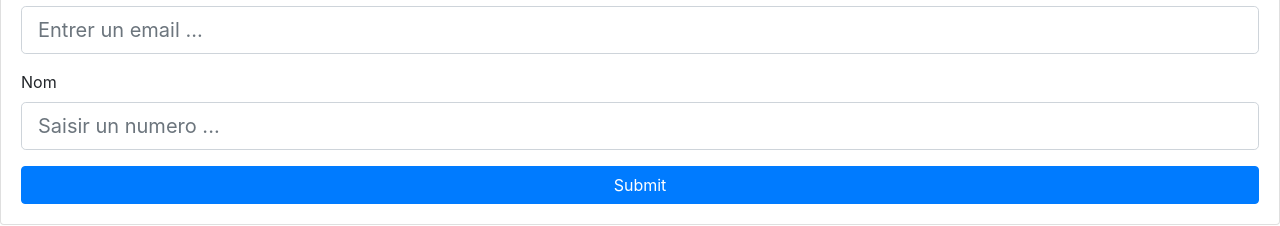
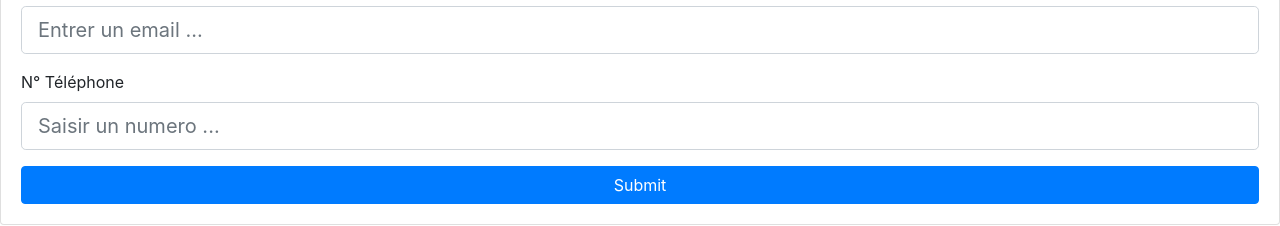
Before and after one commit to FajyNyq/appcontacts, a React (Create React App) app: page /AjouteContact in a window 1280 px wide. Shown: the part 248-474 px from the top of the page. Built offline with nearby package versions, Linux system fonts and the light colour scheme.

Commit message:
update func addcontact

```diff
--- a/package.json
+++ b/package.json
@@ -2,11 +2,13 @@
   "name": "appcontacts",
   "version": "0.1.0",
   "private": true,
+  "homepage": "https://FajyNyq.github.io/appcontacts",
   "dependencies": {
     "@testing-library/jest-dom": "^4.2.4",
     "@testing-library/react": "^9.3.2",
     "@testing-library/user-event": "^7.1.2",
     "bootstrap": "^4.5.0",
+    "gh-pages": "^3.0.0",
     "react": "^16.13.1",
     "react-dom": "^16.13.1",
     "react-redux": "^7.2.0",
@@ -15,6 +17,7 @@
     "redux": "^4.0.5"
   },
   "scripts": {
+    "deploy":"npm run build&&gh-pages -d build",
     "start": "react-scripts start",
     "build": "react-scripts build",
     "test": "react-scripts test",
--- a/src/components/contact/AddContact.js
+++ b/src/components/contact/AddContact.js
@@ -49,7 +49,7 @@ export default function AddContact(props) {
 						/>
 					</div>
 					<div className="form-group">
-						<label htmlFor="tel">Nom</label>
+						<label htmlFor="tel">N° Téléphone</label>
 						<input
 							type="text"
 							className="form-control form-control-lg"
```
Also changed, not shown: 1 other file (tests, documents, lock files or other folders).
